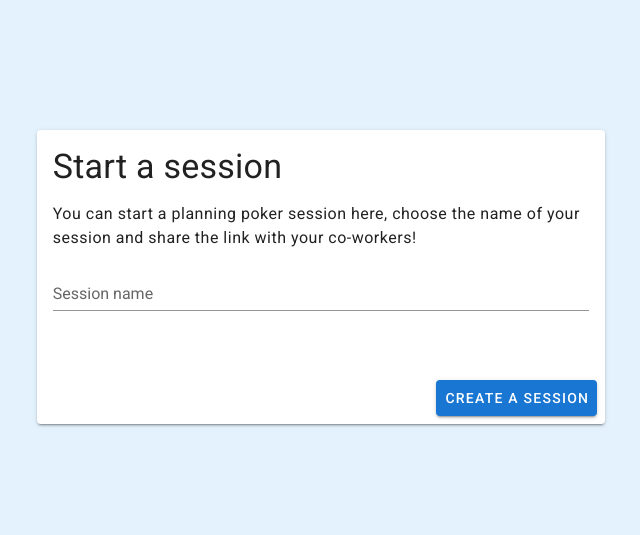
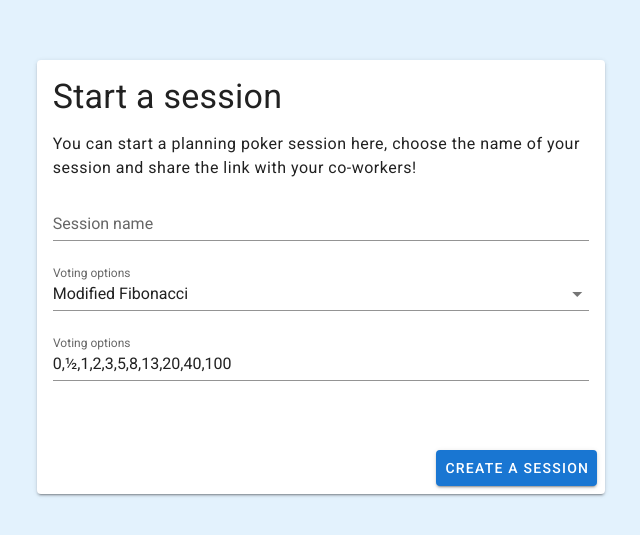
Before and after one commit to ricardovanlaarhoven/story-points, a Vue app: page / in a window 1280 px wide. Shown: the part 123-658 px from the top of the page, without its empty margins (319-959 px from the left). Built offline with nearby package versions, Linux system fonts and the light colour scheme; no server answers.

Commit message:
feat: add voting options setting

```diff
--- a/src/components/Voting.vue
+++ b/src/components/Voting.vue
@@ -1,10 +1,6 @@
 <template>
   <v-row class="flex-grow-0 justify-center align-end">
-    <div
-      class="card-wrapper ma-3 d-flex"
-      v-for="n in [0, 1, 2, 3, 5, 8, 13, 20, 40, 100, '?']"
-      :key="n"
-    >
+    <div class="card-wrapper ma-3 d-flex" v-for="n in votingOptions" :key="n">
       <v-card
         class="text-center fill-height card"
         :class="{ revealed: session.currentVotingId }"
@@ -35,6 +31,12 @@ export default Vue.extend({
     ...mapState(["userId"]),
     sessionId(): string {
       return this.$route.params.sessionId;
+    },
+    votingOptions() {
+      if (!this.session.votingOptions) {
+        return ["½", 0, 1, 2, 3, 5, 8, 13, 20, 40, 100, "?"];
+      }
+      return this.session.votingOptions.split(",");
     }
   },
   methods: {
--- a/src/views/Home.vue
+++ b/src/views/Home.vue
@@ -17,6 +17,14 @@
                 hint="What's the session about?"
                 v-model="form.sessionName"
               />
+              <VSelect
+                label="Voting options"
+                v-model="form.votingOptions"
+                placeholder="Custom option"
+                persistent-placeholder
+                :items="votingOptions"
+              />
+              <VTextField label="Voting options" v-model="form.votingOptions" />
             </v-card-text>
             <v-card-actions class="justify-end">
               <v-btn class="mt-6" color="primary" type="submit">
@@ -40,7 +48,9 @@ interface componentData {
   form: {
     sessionName: string;
     sessionId: string;
+    votingOptions: string;
   };
+  votingOptions: { text: string; value: string }[];
 }
 
 export default Vue.extend({
@@ -48,11 +58,38 @@ export default Vue.extend({
   data: (): componentData => ({
     form: {
       sessionName: "",
-      sessionId: ""
-    }
+      sessionId: "",
+      votingOptions: ""
+    },
+    votingOptions: []
   }),
   computed: {
     ...mapState(["userId"])
+  },
+  created() {
+    this.votingOptions = [
+      {
+        text: "Modified Fibonacci",
+        value: "0,½,1,2,3,5,8,13,20,40,100"
+      },
+      {
+        text: "Fibonacci",
+        value: "0,1,2,3,5,8,13,21,34,55,89"
+      },
+      {
+        text: "Short modified Fibonacci",
+        value: "0,½,1,2,3,5,8,13,20"
+      },
+      {
+        text: "t-shirt sizes",
+        value: "xs,s,m,l,xl"
+      },
+      {
+        text: "Doubling of numbers",
+        value: "1,2,4,8,16,32,64"
+      }
+    ];
+    this.form.votingOptions = this.votingOptions[0].value;
   },
   methods: {
     startNewSession(): void {
@@ -62,7 +99,8 @@ export default Vue.extend({
           name: this.form.sessionName,
           ownerId: this.userId,
           isRevealed: false,
-          currentVotingId: ""
+          currentVotingId: "",
+          votingOptions: this.form.votingOptions
         });
         this.joinSession(sessionId);
         return;
```
